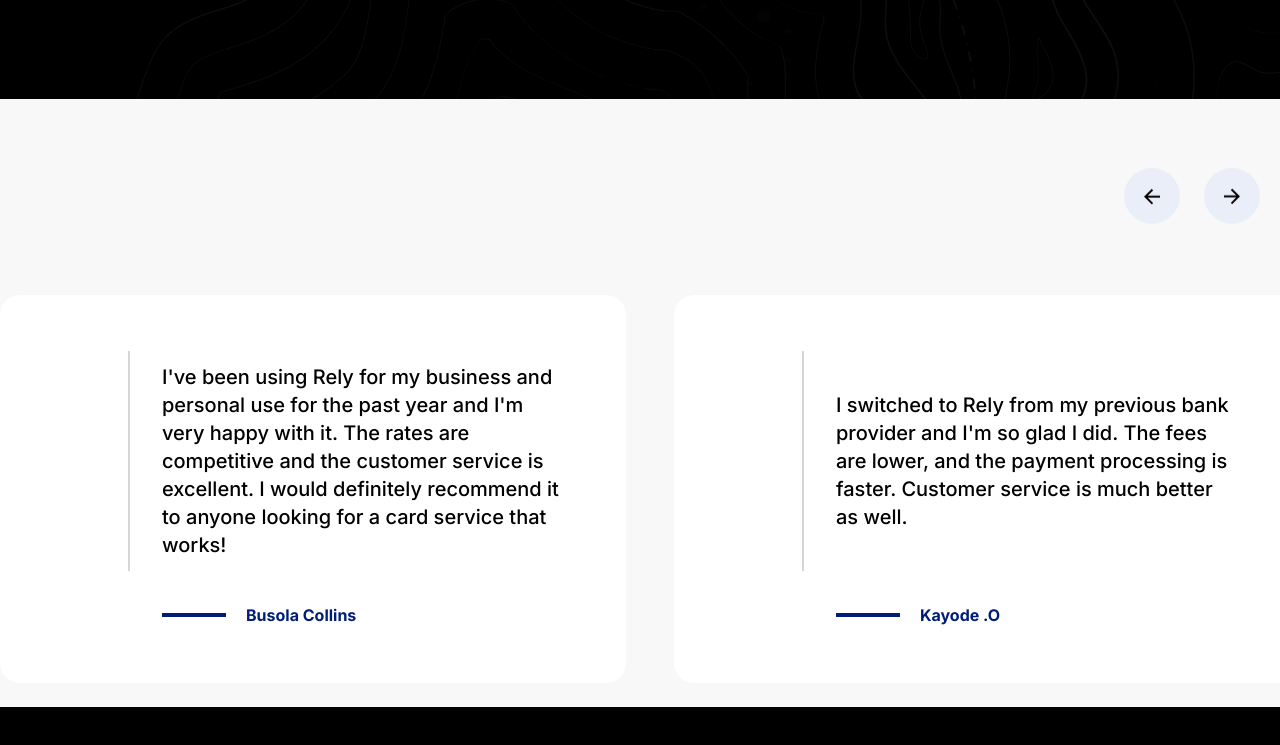
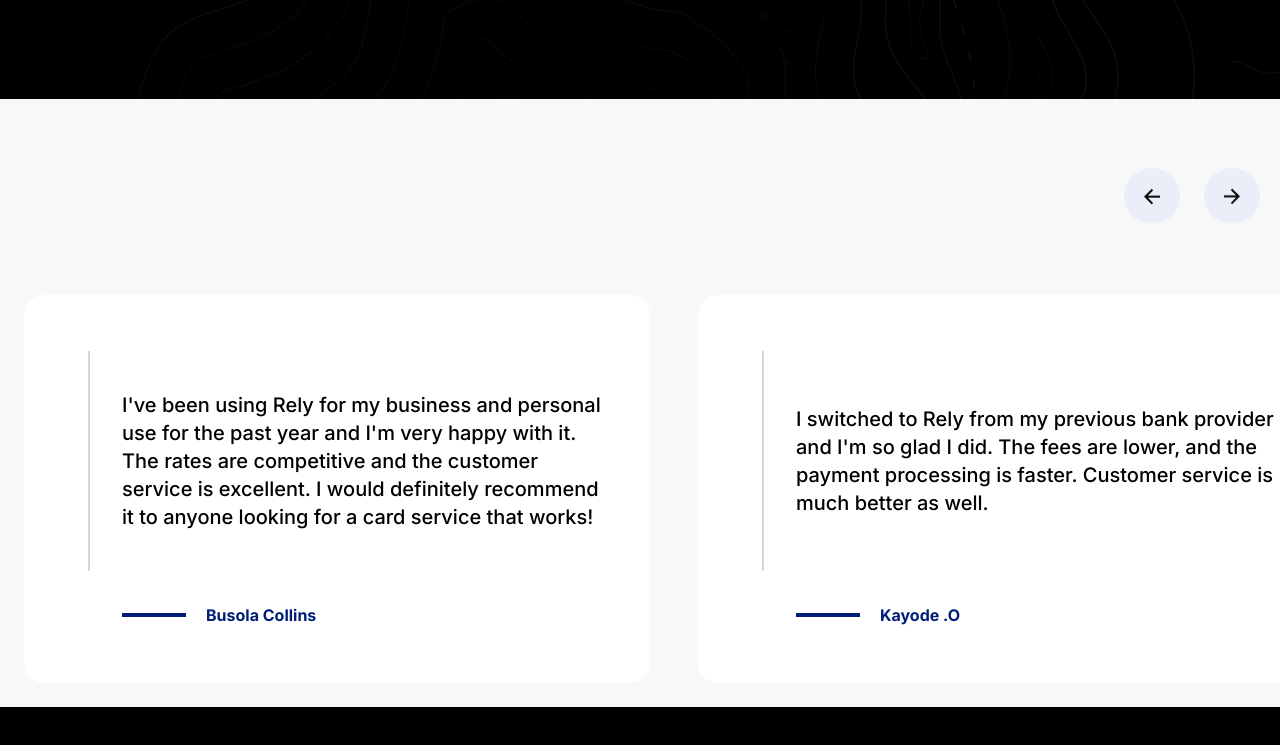
Before and after one commit to CRIMSON-CORP/rely, a website built with Vite: page index.html in a window 1280 px wide. Shown: the part 5595-6340 px from the top of the page. Built offline with nearby package versions, Linux system fonts and the light colour scheme; some packages are replaced by stand-ins of ours; files whose address does not match are found by name.

Commit message:
update ui

```diff
--- a/index.html
+++ b/index.html
@@ -630,11 +630,11 @@
                                 </button>
                             </div>
                         </header>
-                        <div class="testimonial-swiper mb-6 overflow-x-hidden w-screen">
+                        <div class="testimonial-swiper mb-6 overflow-x-hidden w-screen pl-6">
                             <div class="swiper-wrapper items-stretch">
                                 <div class="swiper-slide max-w-xs md:max-w-[626px] !h-auto">
                                     <div
-                                        class="rounded-[20px] bg-white py-14 pr-16 md:pl-32 grid grid-cols-[auto_auto] gap-8 font-inter h-full"
+                                        class="rounded-[20px] bg-white py-8 md:py-14 pl-5 md:pl-16 pr-4 md:pr-10 grid grid-cols-[auto_auto] gap-8 font-inter h-full"
                                     >
                                         <span
                                             class="w-0.5 min-h-[150px] md:min-h-[220px] bg-[#D4D6DA] block"
@@ -657,7 +657,7 @@
                                 </div>
                                 <div class="swiper-slide max-w-xs md:max-w-[626px] !h-auto">
                                     <div
-                                        class="rounded-[20px] bg-white py-14 pr-16 md:pl-32 grid grid-cols-[auto_auto] gap-8 font-inter h-full"
+                                        class="rounded-[20px] bg-white py-8 md:py-14 pl-5 md:pl-16 pr-4 md:pr-10 grid grid-cols-[auto_auto] gap-8 font-inter h-full"
                                     >
                                         <span
                                             class="w-0.5 min-h-[150px] md:min-h-[220px] bg-[#D4D6DA] block"
@@ -679,7 +679,7 @@
                                 </div>
                                 <div class="swiper-slide max-w-xs md:max-w-[626px] !h-auto">
                                     <div
-                                        class="rounded-[20px] bg-white py-14 pr-16 md:pl-32 grid grid-cols-[auto_auto] gap-8 font-inter h-full"
+                                        class="rounded-[20px] bg-white py-8 md:py-14 pl-5 md:pl-16 pr-4 md:pr-10 grid grid-cols-[auto_auto] gap-8 font-inter h-full"
                                     >
                                         <span
                                             class="w-0.5 min-h-[150px] md:min-h-[220px] bg-[#D4D6DA] block"
```
